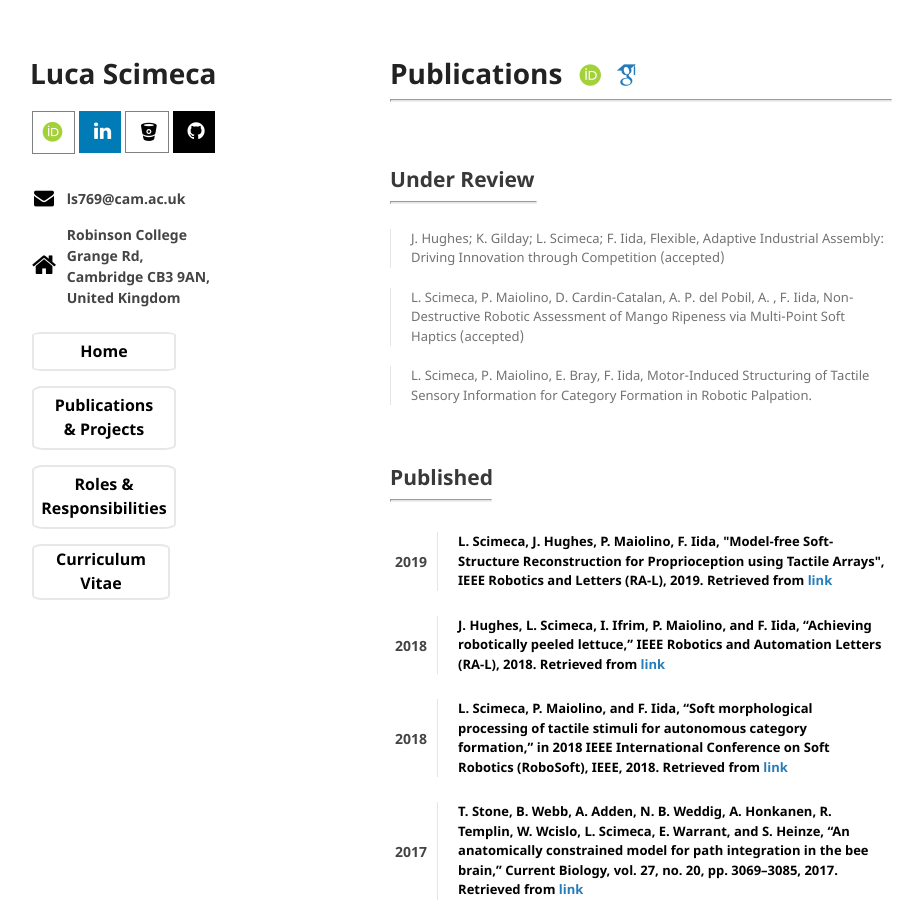
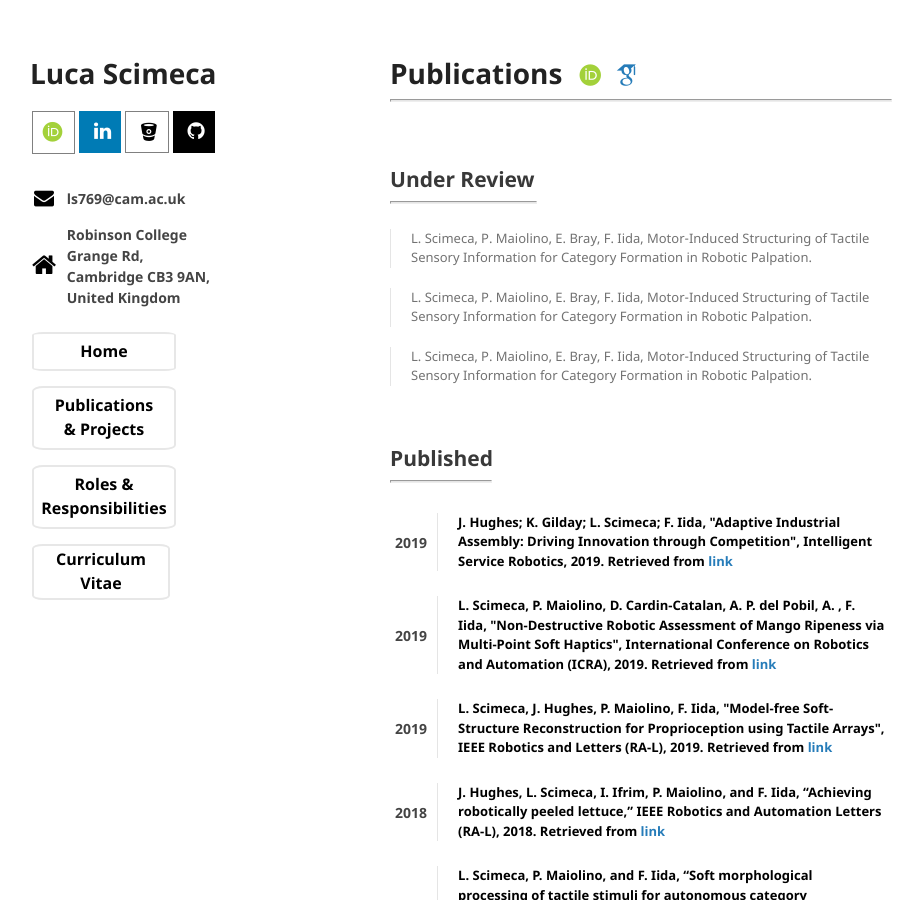
Before and after one commit to lucascimeca/lucascimeca.github.io, a Jekyll site: the page built from publications.md, in a window 1280 px wide and 900 px high. Shown: the whole window, without its empty margins (180-1103 px from the left). Built offline with Jekyll 4.4.1, drawn with Linux system fonts in a browser that asks for light colours; nearby versions of some CDN libraries; some web fonts are replaced; the repository's description, which GitHub fills in, is left out; our own code applies the rules of GitHub Pages for plain Markdown files.

Commit message:
Update publications.md

```diff
--- a/publications.md
+++ b/publications.md
@@ -10,10 +10,10 @@ layout: default
 ## [](#review) Under Review
 <hr style="width: 145px">
 
-> <div style="font-size: 13px"> J. Hughes; K. Gilday; L. Scimeca; F. Iida, Flexible, Adaptive Industrial Assembly: Driving Innovation through Competition (accepted)</div>
+> <div style="font-size: 13px">L. Scimeca, P. Maiolino, E. Bray, F. Iida, Motor-Induced Structuring of Tactile Sensory Information for Category Formation in Robotic Palpation.</div>
 <p></p>
 
-> <div style="font-size: 13px"> L. Scimeca, P. Maiolino, D. Cardin-Catalan, A. P. del Pobil, A. , F. Iida, Non-Destructive Robotic Assessment of Mango Ripeness via Multi-Point Soft Haptics (accepted) </div>
+> <div style="font-size: 13px">L. Scimeca, P. Maiolino, E. Bray, F. Iida, Motor-Induced Structuring of Tactile Sensory Information for Category Formation in Robotic Palpation.</div>
 <p></p>
 
 > <div style="font-size: 13px">L. Scimeca, P. Maiolino, E. Bray, F. Iida, Motor-Induced Structuring of Tactile Sensory Information for Category Formation in Robotic Palpation.</div>
@@ -25,6 +25,24 @@ layout: default
 <hr style="width: 100px">
 
 <table>
+ <tr>
+  <th style="padding: 5px 5px 20px 5px">
+   2019
+  </th>
+  <th style="padding: 5px 5px 20px 5px">
+   <blockquote><div style="font-size: 13px; color: black">
+     J. Hughes; K. Gilday; L. Scimeca; F. Iida, "Adaptive Industrial Assembly: Driving Innovation through Competition", Intelligent Service Robotics, 2019. Retrieved from <a href="https://link.springer.com/article/10.1007/s11370-019-00292-9" target="_blank">link</a> </div></blockquote>
+  </th>
+ </tr>
+ <tr>
+  <th style="padding: 5px 5px 20px 5px">
+   2019
+  </th>
+  <th style="padding: 5px 5px 20px 5px">
+   <blockquote><div style="font-size: 13px; color: black">
+    L. Scimeca, P. Maiolino, D. Cardin-Catalan, A. P. del Pobil, A. , F. Iida, "Non-Destructive Robotic Assessment of Mango Ripeness via Multi-Point Soft Haptics", International Conference on Robotics and Automation (ICRA), 2019. Retrieved from <a href="https://ieeexplore.ieee.org/abstract/document/8793956" target="_blank">link</a> </div></blockquote>
+  </th>
+ </tr>
  <tr>
   <th style="padding: 5px 5px 20px 5px">
    2019
```
